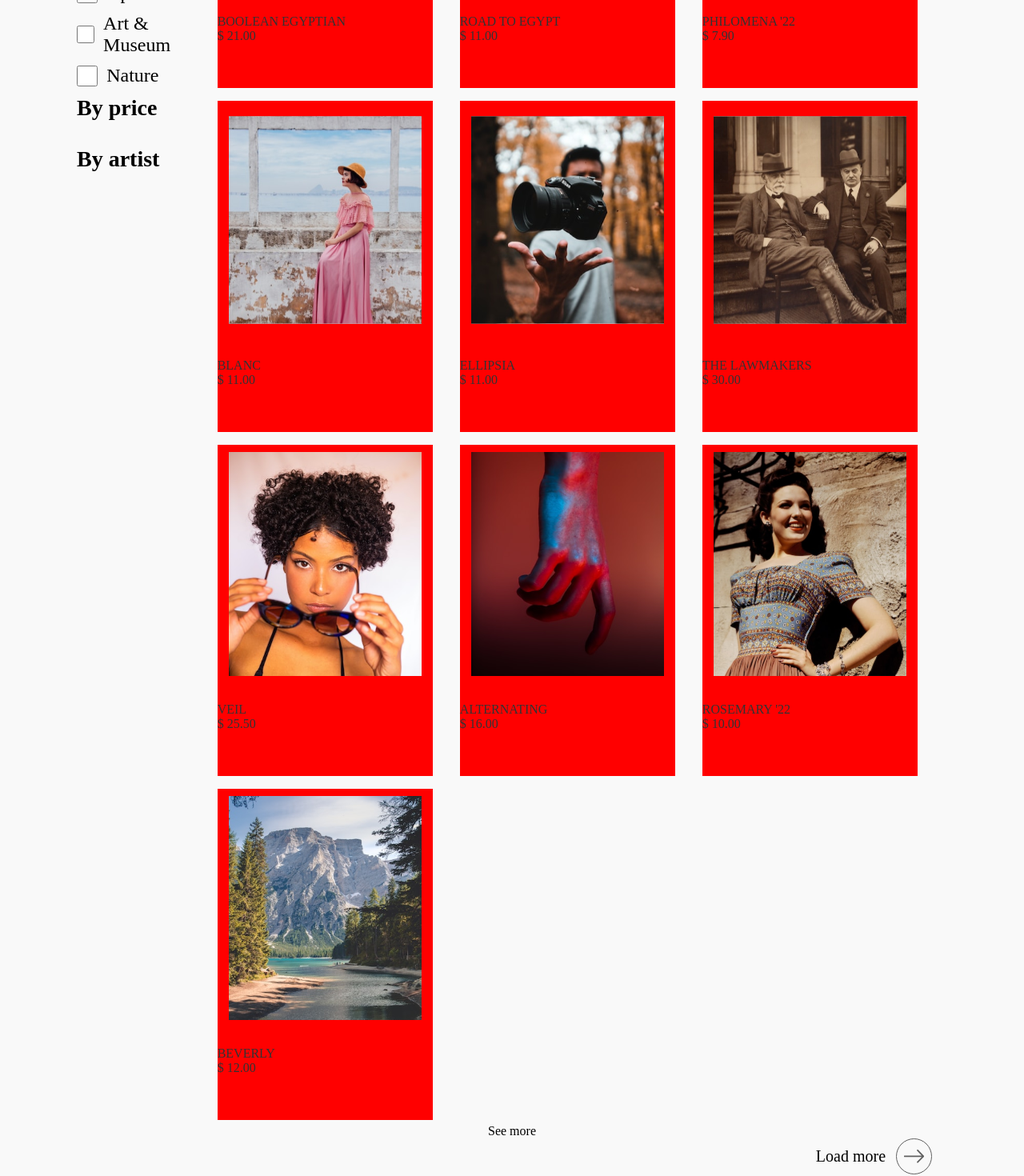
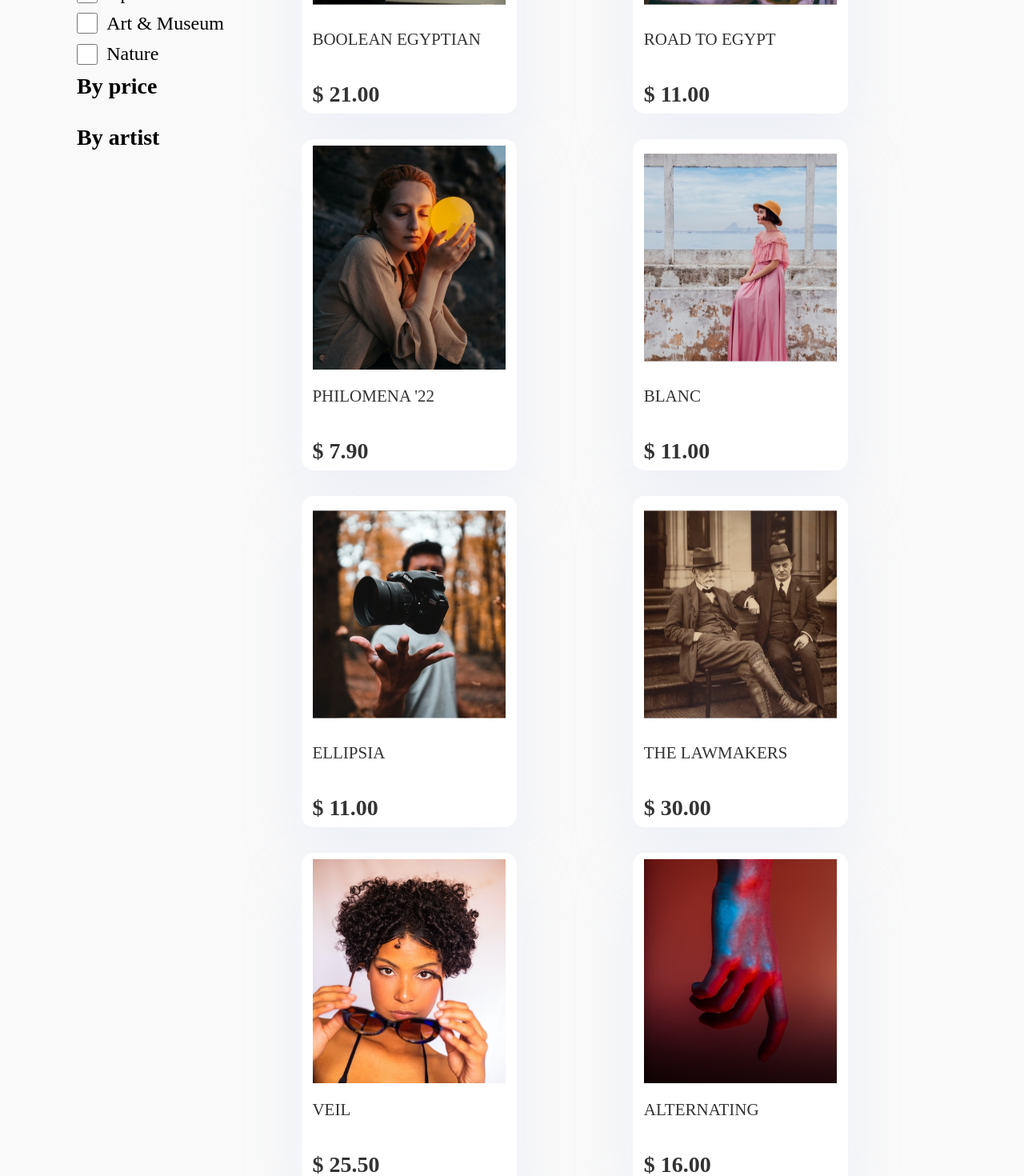
Before and after one commit to Harbeytee/artsy, a React (Vite) app: page /marketplace in a window 1280 px wide. Shown: the part 600-2070 px from the top of the page at 80% size. Built offline with nearby package versions, Linux system fonts and the light colour scheme.

Commit message:
finished market place page and started market place detail page

```diff
--- a/src/App.jsx
+++ b/src/App.jsx
@@ -6,6 +6,8 @@ import Home from './pages/home/Home'
 import MarketPlace from './pages/marketplace/MarketPlace'
 import Auctions from './pages/auctions/Auctions'
 import Drop from './pages/drop/Drop'
+import MarketplaceDetail from './pages/marketplace/marketplacedetail/MarketplaceDetail'
+
 function App() {
 
 
@@ -16,8 +18,10 @@ function App() {
          <Route path ='/' element={<Navbar />}>
           <Route index element ={<Home /> } />
           <Route path='/marketplace' element={<MarketPlace />} />
+          <Route path='/marketplace/:id' element={<MarketplaceDetail />} />
           <Route path='/auctions' element={<Auctions />} />
           <Route path='/drop' element={<Drop />} />
+
 
          </Route>
 
--- a/src/pages/marketplace/MarketPlace.jsx
+++ b/src/pages/marketplace/MarketPlace.jsx
@@ -19,10 +19,10 @@ export default function MarketPlace() {
 
         </div>
 
-        <div className='hide-mobile'>
+        <div className='hide-mobile see-more'>
           See more
         </div>
-        <div className='hide-desktop'>
+        <div className='hide-desktop load-more'>
           Load more
           <Arrow className='arrow' fill='#616161'/>
         </div>
--- a/src/pages/marketplace/MarketPlace.scss
+++ b/src/pages/marketplace/MarketPlace.scss
@@ -58,6 +58,7 @@
         width: 913px;
         height: 91px;
         font-size: 24px;
+        margin-left: 4rem;
 
 
     }
@@ -86,8 +87,10 @@
     font-size: 16px;
     margin-top: 1rem;
     margin-bottom: 3rem;
+   // width: 100%;
 
 }
+
 .flex {
     width: 100%;
 }
@@ -101,6 +104,7 @@
         border-bottom: 6px solid #AFB091;
         border-radius: 4px;
         margin-bottom: 4rem;
+        width: 244px;
         img {
             margin-right: 0.8rem;
         }
@@ -111,18 +115,25 @@
         margin-bottom: 2rem;
     }
     .art-card {
-        background-color: red;
+        background-color: white;
         height: 414px;
         width: 269px;
         display: grid;
         place-items: center;
+        box-shadow: 0px 34px 68px rgba(217, 225, 244, 0.36);
+        border-radius: 15px;
+
 
 
     }
     .artworks {
         display: grid;
         grid-template-columns: repeat(auto-fit, minmax(269px, 1fr));
-        grid-gap: 1rem;
+        grid-gap: 1.35rem;
+        grid-row-gap: 2rem;
+        margin-left: 2.3rem;
+        margin-top: 2rem;
+        padding: 0.3rem 0;
     }
     .art-img {
         width: 241px;
@@ -155,12 +166,35 @@
     .deets {
         flex-direction: column;
         width: 100%;
+        margin: 0 0 0 1.7rem;
+        :first-child {
+            font-size: 21px;
+            font-weight: 400;
+
+        }
+        :last-child {
+            font-size: 28px;
+            font-weight: 700;
+            margin-top: 2.5rem;
+        }
+    }
+    .see-more {
+        margin-top: 8rem;
+        font-size: 30px;
+        font-weight: 500;
+        width: 249px;
+        height: 73px;
+        border:  1px solid #333333;
+        border-radius: 10px;
+        display: flex;
+        justify-content: center;
+        align-items: center;
     }
 }
 
 //end artwork section
-#marketplace {
-   main > .hide-desktop {
+
+.load-more {
     display: flex;
     align-items: center;
     justify-content: flex-end;
@@ -175,4 +209,11 @@
         margin: auto 1.2rem auto 0.8rem;
     }
 }
+
+
+@media only screen and (min-width:760px) {
+    .load-more {
+        display: none;
     }
+
+}
--- a/src/pages/marketplace/artwork.js
+++ b/src/pages/marketplace/artwork.js
@@ -13,28 +13,28 @@ import beverly from '../../assets/marketplace/beverly.svg'
 export default [
     {   id: 1,
         img: boolean,
-        name: 'boolean egyptian',
+        name: 'Boolean egyptian',
         price: '21.00',
     },
     {   id: 2,
         img: road,
-        name: 'road to egypt',
+        name: 'Road to egypt',
         price: '11.00',
     },
     {
          id: 3,
         img: philomena,
-        name: "philomena '22",
+        name: "Philomena '22",
         price: '7.90',
     },
     {   id: 4,
         img: blanc,
-        name: 'blanc',
+        name: 'Blanc',
         price: '11.00',
     },
     {   id: 5,
         img: ellipsia,
-        name: 'ellipsia',
+        name: 'Ellipsia',
         price: '11.00',
     },
     {   id: 6,
@@ -44,22 +44,22 @@ export default [
     },
     {   id: 7,
         img: veil,
-        name: 'veil',
+        name: 'Veil',
         price: '25.50',
     },
     {   id: 8,
         img: alternating,
-        name: 'alternating',
+        name: 'Alternating',
         price: '16.00',
     },
     {   id: 9,
         img: rosemary,
-        name: "rosemary '22",
+        name: "Rosemary '22",
         price: '10.00',
     },
     {   id: 10,
         img: beverly,
-        name: 'beverly',
+        name: 'Beverly',
         price: '12.00',
     },
 
--- a/src/pages/marketplace/components/Artwork.jsx
+++ b/src/pages/marketplace/components/Artwork.jsx
@@ -1,10 +1,11 @@
 import React from 'react'
 import artwork from '../artwork'
+import { Link } from 'react-router-dom'
 
 export default function Artwork() {
   const art = artwork.map(val => (
     <div className='art-card' key={val.id}>
-      <img className='art-img' src={val.img} alt="artwork image" />
+      <Link to={`/marketplace/${val.id}`}><img className='art-img' src={val.img} alt="artwork image" /></Link>
       <div className='deets'>
         <p>{val.name}</p>
         <p>$ {val.price}</p>
--- a/src/pages/marketplace/components/Filter.jsx
+++ b/src/pages/marketplace/components/Filter.jsx
@@ -2,7 +2,7 @@ import React from 'react'
 import filter from '../../../assets/icons/filter.svg'
 export default function Filter() {
   return (
-    <aside className='hide-mobile'>
+    <aside id="filter" className='hide-mobile'>
           <h4 className='filter-icon'><img src={filter} alt="filter icon" />  Filter</h4>
           <div className="accordions">
             <h5 className="accordion-head">
--- /dev/null
+++ b/src/pages/marketplace/marketplacedetail/MarketplaceDetail.jsx
@@ -0,0 +1,69 @@
+import React from 'react'
+import { useParams } from 'react-router-dom'
+import artwork from '../artwork'
+import { Link } from 'react-router-dom'
+import './MarketplaceDetail.scss'
+
+export default function MarketplaceDetail() {
+    const { id } = useParams()
+    const detail = artwork.find(val => val.id == id)
+    console.log(detail)
+    const style = {
+       color: '#BCB7B7'
+    }
+  return (
+    <div id='marketplace-detail'>
+        <nav className='detail-header'>
+
+          <Link style={style} to='/'>Home/</Link>
+          <Link style={style} to='/marketplace'> Marketplace/</Link>
+          <Link style={style} to='/marketplace'> Editorials/</Link>
+          <span> {detail.name}</span>
+
+
+        </nav>
+
+        <div className="detail-card">
+            <div className="detail-deets">
+                <img src={detail.img} alt="artwork image" className="detail-img" />
+                <div className='detail-info'>
+                    <p>{detail.name}</p>
+                    <p>$ {detail.price}</p>
+                </div>
+
+            </div>
+
+            <div className='detail-second'>
+                <div className="detail-card-head hide-mobile">
+                    <p className="detail-name"></p>
+                    <span className="detail-price"></span>
+
+                </div>
+                <div>
+                    <p>Creator: <span className="creator-name">Ali Dawa</span></p>
+                    <p>Made in Italy</p>
+                    <p>Total views: 1.7K views</p>
+                    <div>
+                        <span>+</span>
+                        <span>1</span>
+                        <span>-</span>
+                    </div>
+                    <div className="detail-btn">
+                        <button>Add to cart</button>
+                        <button>Like</button>
+                    </div>
+                </div>
+                <div>Description</div>
+                <div>Listings</div>
+                <div>Status</div>
+            </div>
+
+        </div>
+        <div className="detail-nav"></div>
+        <div className="detail-flex">
+
+
+        </div>
+    </div>
+  )
+}
--- /dev/null
+++ b/src/pages/marketplace/marketplacedetail/MarketplaceDetail.scss
@@ -0,0 +1,37 @@
+.detail-header {
+    font-size: 18px;
+    border-bottom: 0.5px solid #333333;
+    padding-bottom: 1.3rem;
+    margin: 1.2rem 0.5rem;
+
+}
+.detail-deets {
+
+    display: grid;
+    place-items: center;
+}
+.detail-img {
+    width: 85%;
+    margin-top: 1rem;
+}
+.detail-info {
+    display: flex;
+    justify-content: space-between;
+    width: 85%;
+    font-size: 16px;
+    text-transform: uppercase;
+    margin-top: 1.3rem;
+    color: #333333;
+
+}
+.detail-second {
+    div:nth-child(2) {
+        margin: 2.3rem 1.5rem;
+
+        > p {
+            margin-bottom: 1.6rem;
+            color: #616161;
+            font-size: 16px;
+        }
+    }
+}
```
Lines whose indentation alone changed are shown as unchanged.
